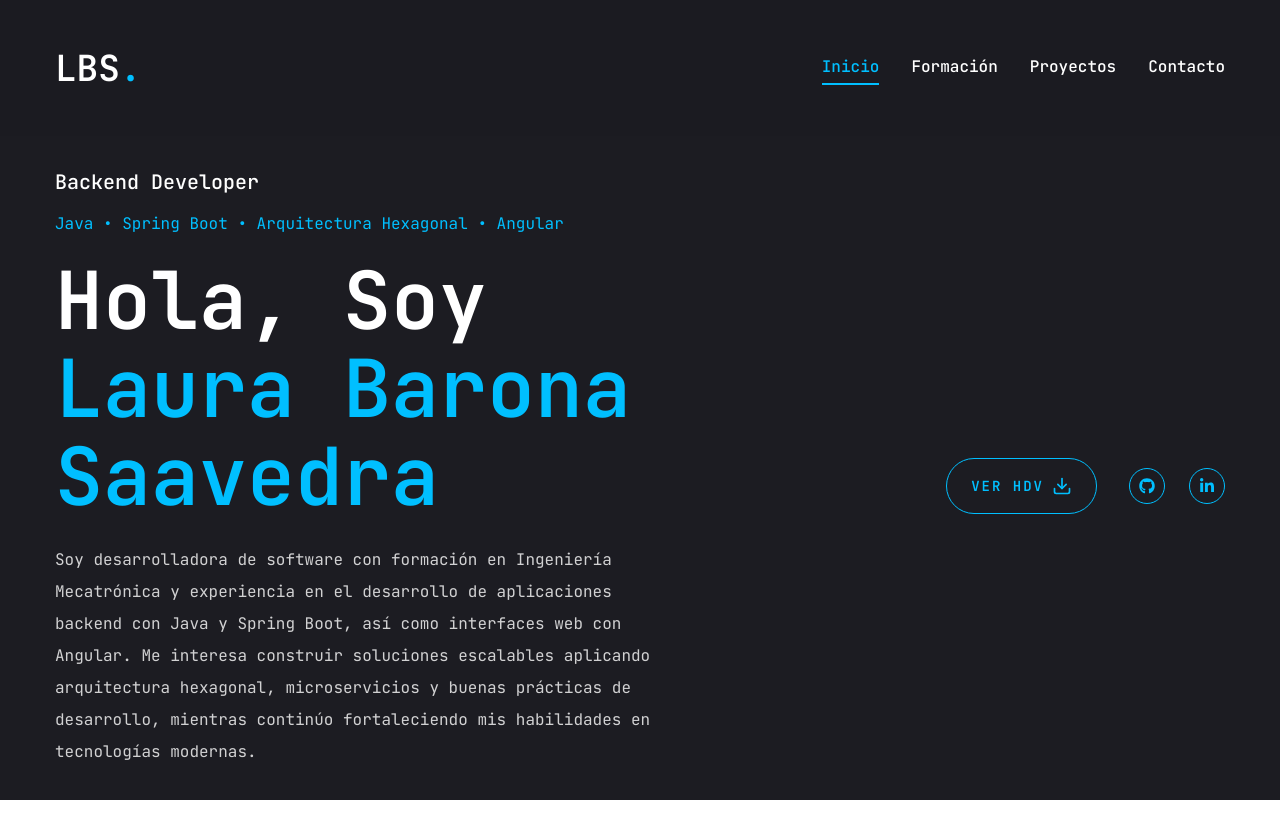
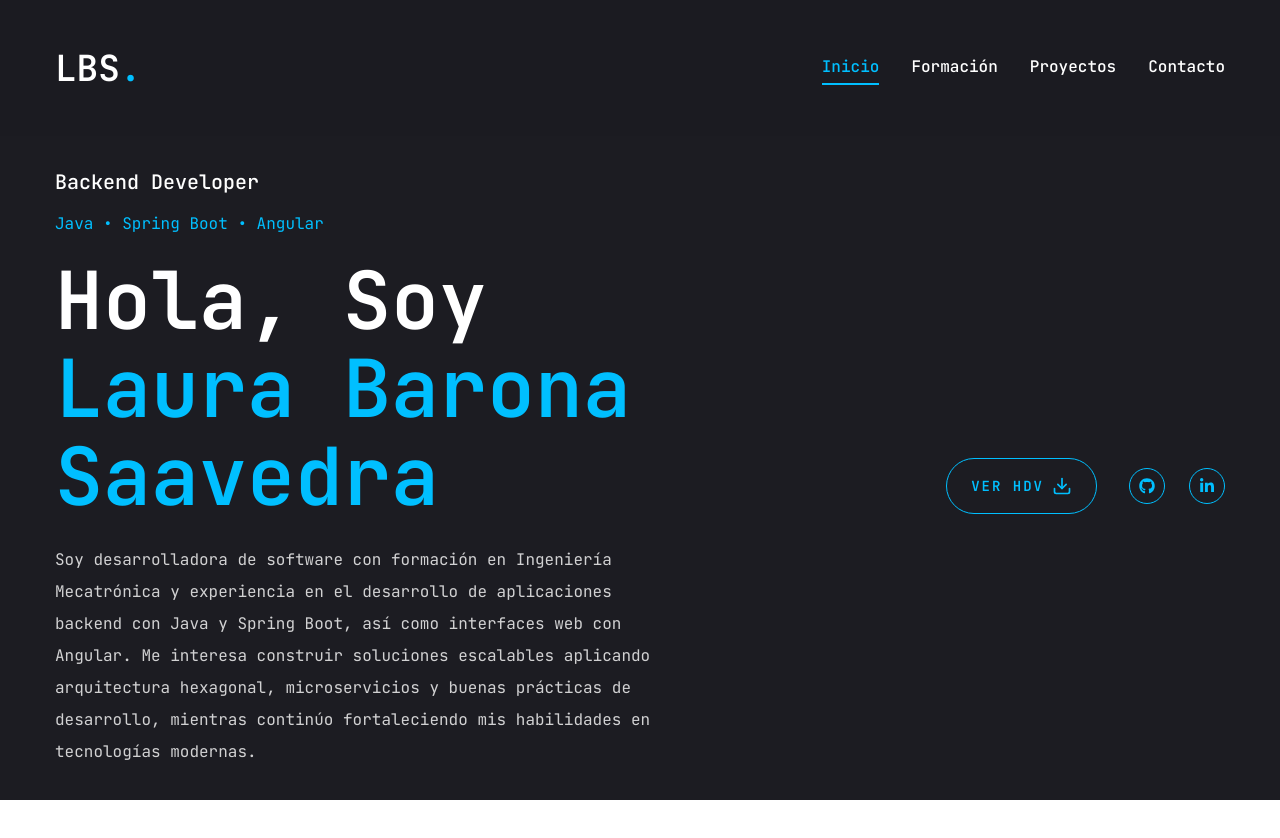
Before and after one commit to larum99/portfolio, a Next.js app: page / in a window 1280 px wide. Shown: the top 838 px of the page. Built offline with nearby package versions, Linux system fonts and the light colour scheme.

Commit message:
modified personal card and stack in home

```diff
--- a/app/page.jsx
+++ b/app/page.jsx
@@ -14,7 +14,7 @@ const Home = () => {
             </span>
 
             <p className="text-accent mt-2 mb-4">
-              Java • Spring Boot • Arquitectura Hexagonal • Angular
+              Java • Spring Boot • Angular
             </p>
 
             <h1 className="h1 mb-6">
--- a/components/PersonalCard.jsx
+++ b/components/PersonalCard.jsx
@@ -4,7 +4,7 @@ import { FaGithub, FaWhatsapp, FaEnvelope } from "react-icons/fa";
 
 const PersonalCard = () => {
     return (
-        <div className="w-full max-w-[380px] rounded-2xl overflow-hidden bg-[#27272c] border border-transparent hover:border-accent transition-all duration-300">
+        <div className="w-full max-w-[380px] rounded-2xl overflow-hidden bg-[#27272c] hover:border hover:border-accent transition-all duration-300">
             <Link
                 href="https://www.linkedin.com/in/laura-barona-saavedra-backend-frontend-software-developer/"
                 target="_blank"
```
